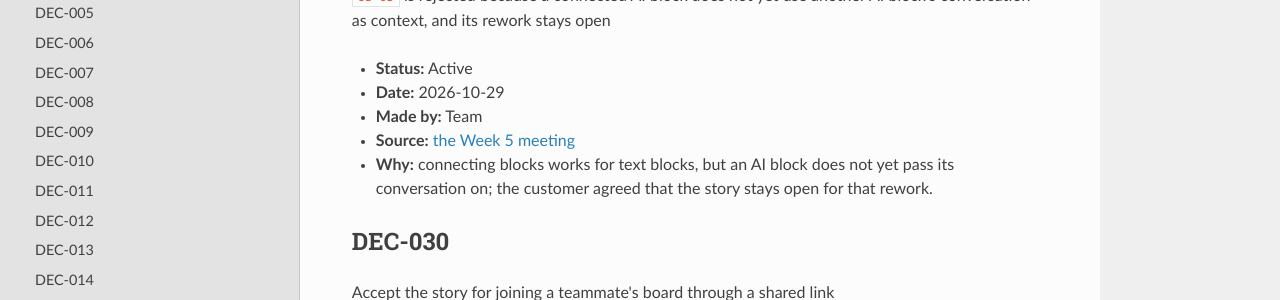
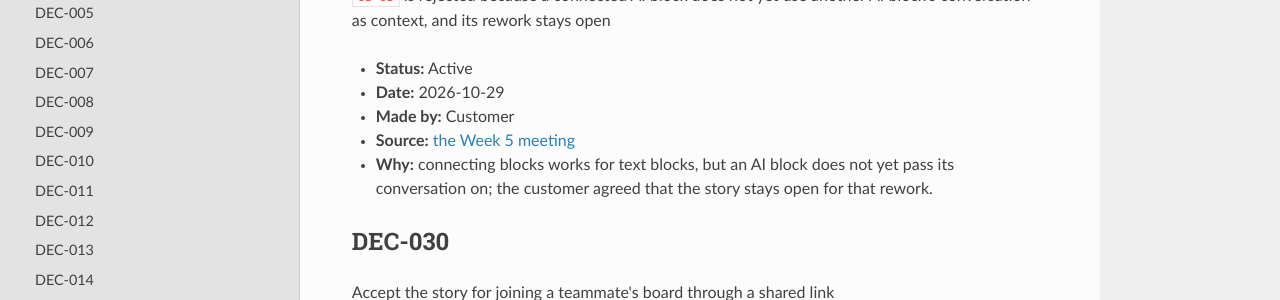
Before and after one commit to WellMadeTeam/workspace-ai-03, an MkDocs documentation site: the page built from docs/decisions.md, in a window 1280 px wide and 900 px high, scrolled down 8380 px. Shown: the part 151-451 px from the top of the window. Built offline with MkDocs 1.6.1, drawn with Linux system fonts in a browser that asks for light colours; nearby versions of some CDN libraries.

Commit message:
Update docs/decisions.md
Co-authored-by: Daniil Nikulin <71718152+danmaninc@users.noreply.github.com>

```diff
--- a/docs/decisions.md
+++ b/docs/decisions.md
@@ -286,7 +286,7 @@ Accept `US-06`, seeing which blocks an answer used, with its acceptance criterio
 
 - **Status:** Active
 - **Date:** 2026-10-29
-- **Made by:** Team
+- **Made by:** Customer
 - **Source:** [the Week 5 meeting](../reports/week-05/meeting-report.md)
 - **Why:** connecting blocks works for text blocks, but an AI block does not yet pass its conversation on; the customer agreed that the story stays open for that rework.
 
```
